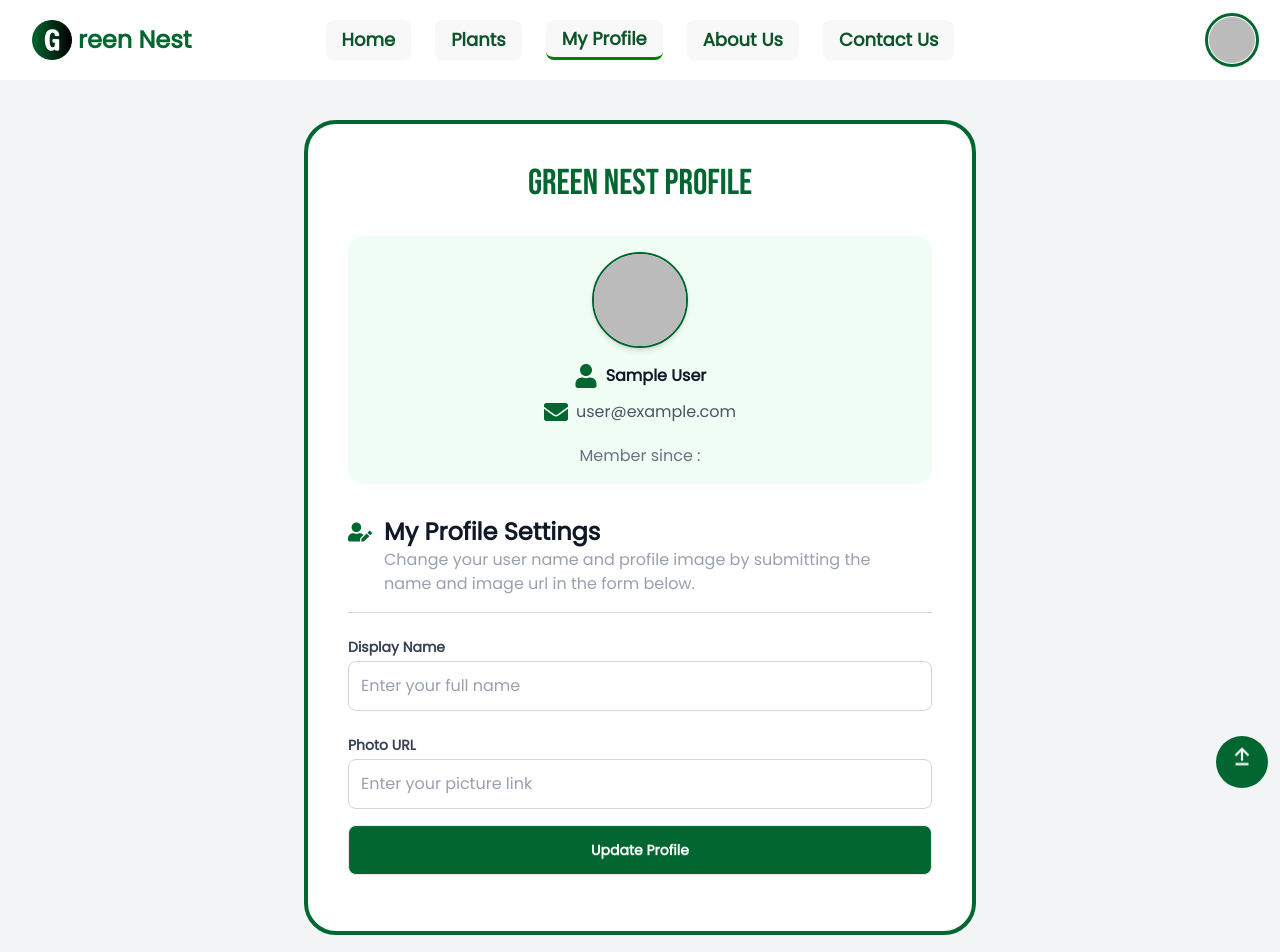
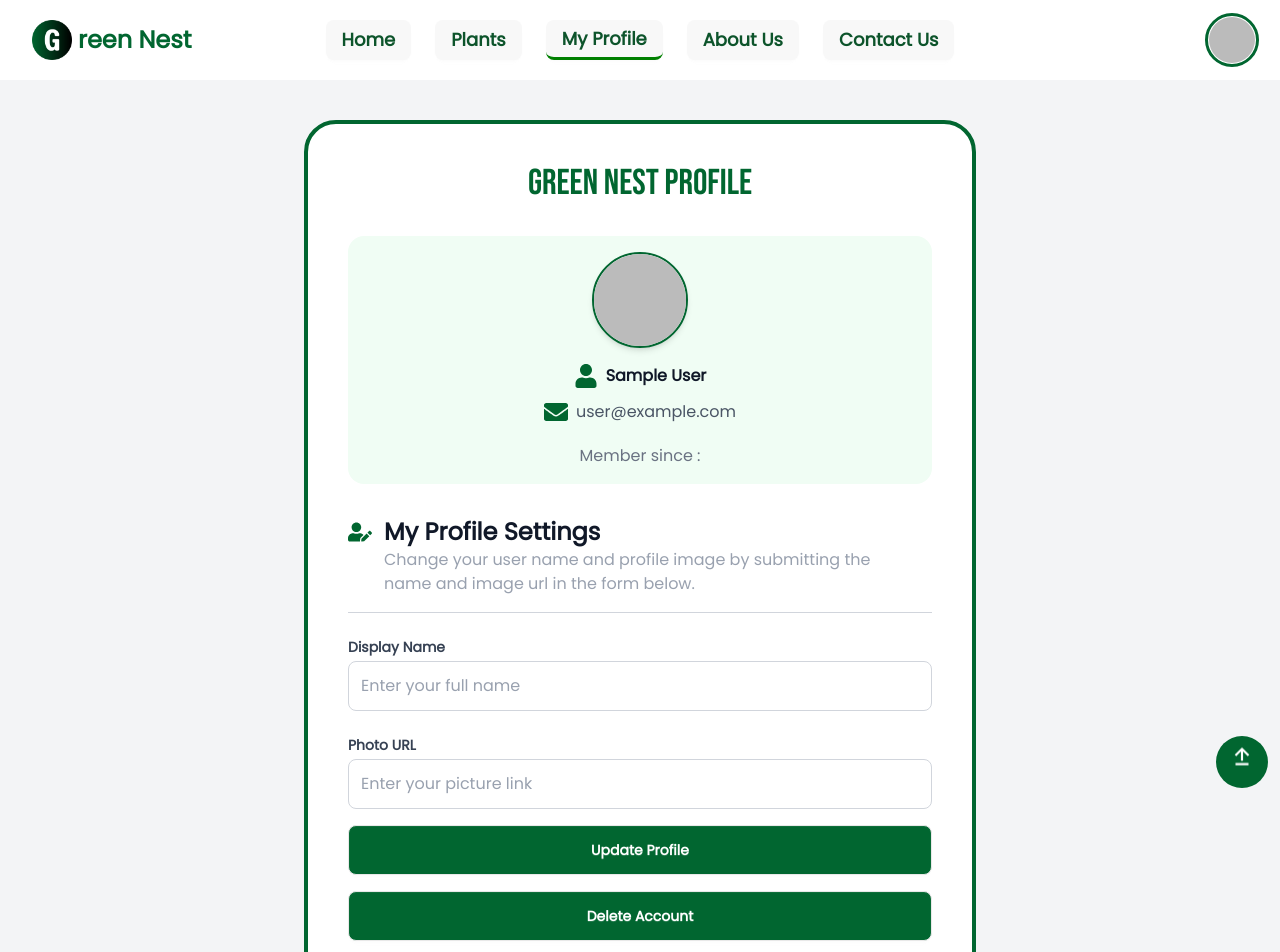
Before and after one commit to AtikHasan16/Green-Nest, a React (Vite) app: page /profile in a window 1280 px wide. Shown: the top 952 px of the page. Built offline with nearby package versions, Linux system fonts and the light colour scheme; no server answers; sample sign-in values are in the browser's storage.

Commit message:
added delete user function

```diff
--- a/src/Contexts/Providers/AuthProvider.jsx
+++ b/src/Contexts/Providers/AuthProvider.jsx
@@ -2,6 +2,7 @@ import React, { useEffect, useState } from "react";
 import { AuthContext } from "../Context/AuthContext";
 import {
   createUserWithEmailAndPassword,
+  deleteUser,
   GoogleAuthProvider,
   onAuthStateChanged,
   sendPasswordResetEmail,
@@ -63,6 +64,10 @@ const AuthProvider = ({ children }) => {
   const logOutUser = () => {
     return signOut(auth);
   };
+
+  const deleteCurrentUser = () => {
+    return deleteUser(auth.currentUser);
+  };
   const authInfo = {
     createNewUser,
     signInUser,
@@ -71,6 +76,7 @@ const AuthProvider = ({ children }) => {
     updateUserProfile,
     passReset,
     logOutUser,
+    deleteCurrentUser,
     loading,
     setLoading,
   };
--- a/src/Pages/MyProfile.jsx
+++ b/src/Pages/MyProfile.jsx
@@ -12,7 +12,8 @@ import { PiMemberOf } from "react-icons/pi";
 
 const MyProfile = () => {
   // 2. --- Use your actual AuthContext here ---
-  const { currentUser, updateUserProfile } = useContext(AuthContext);
+  const { currentUser, updateUserProfile, deleteCurrentUser } =
+    useContext(AuthContext);
 
   const handleSubmit = async (e) => {
     e.preventDefault();
@@ -30,7 +31,15 @@ const MyProfile = () => {
         toast.error(error.code);
       });
   };
-
+  const handleDeleteAccount = () => {
+    deleteCurrentUser()
+      .then(() => {
+        toast.info("Profile deleted successful");
+      })
+      .catch((error) => {
+        toast.error(error.code);
+      });
+  };
   return (
     <>
       <title>GreenNest - Profile</title>
@@ -122,6 +131,13 @@ const MyProfile = () => {
               Update Profile
             </button>
           </form>
+          <button
+            onClick={handleDeleteAccount}
+            type="button"
+            className="btn btn-1 btn-block py-6"
+          >
+            Delete Account
+          </button>
         </div>
       </div>
     </>
```
